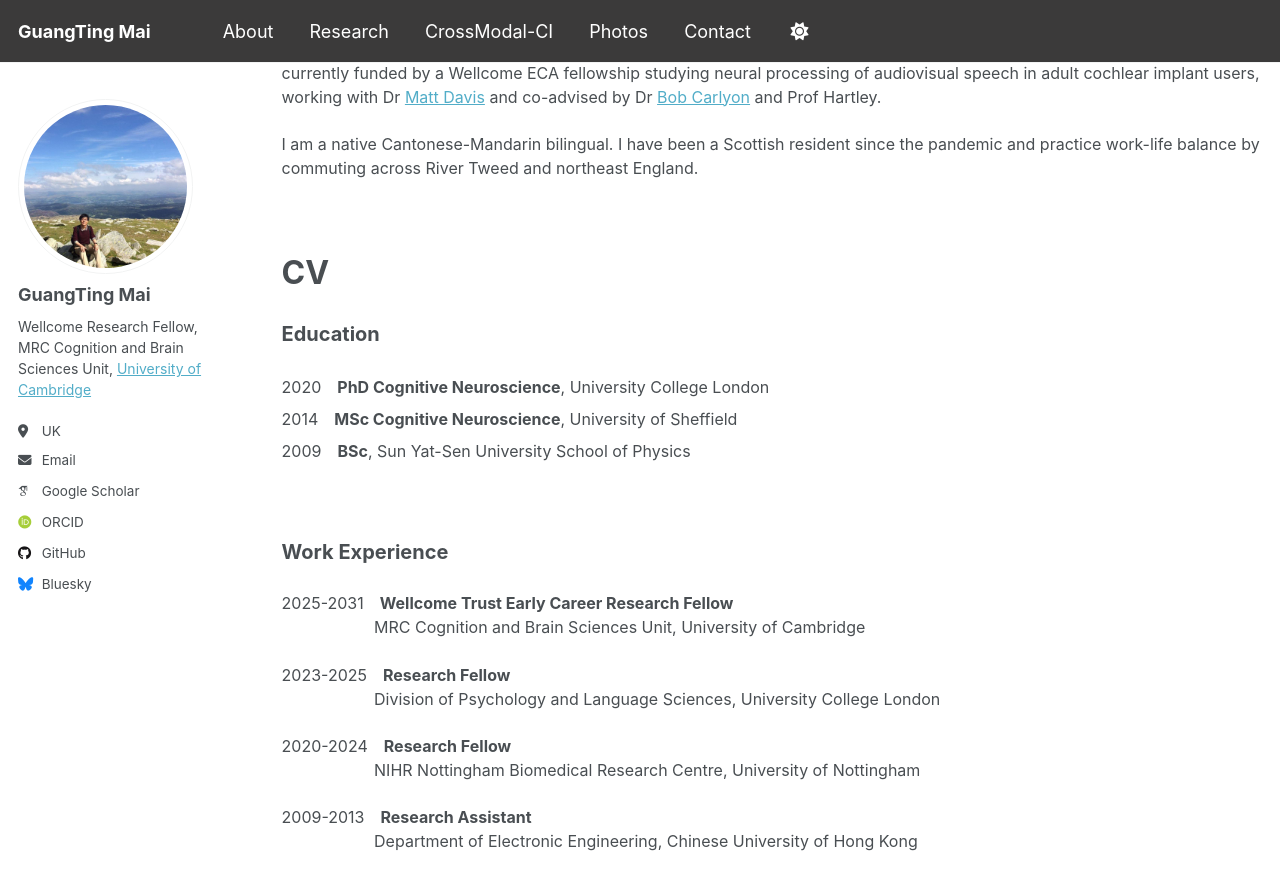
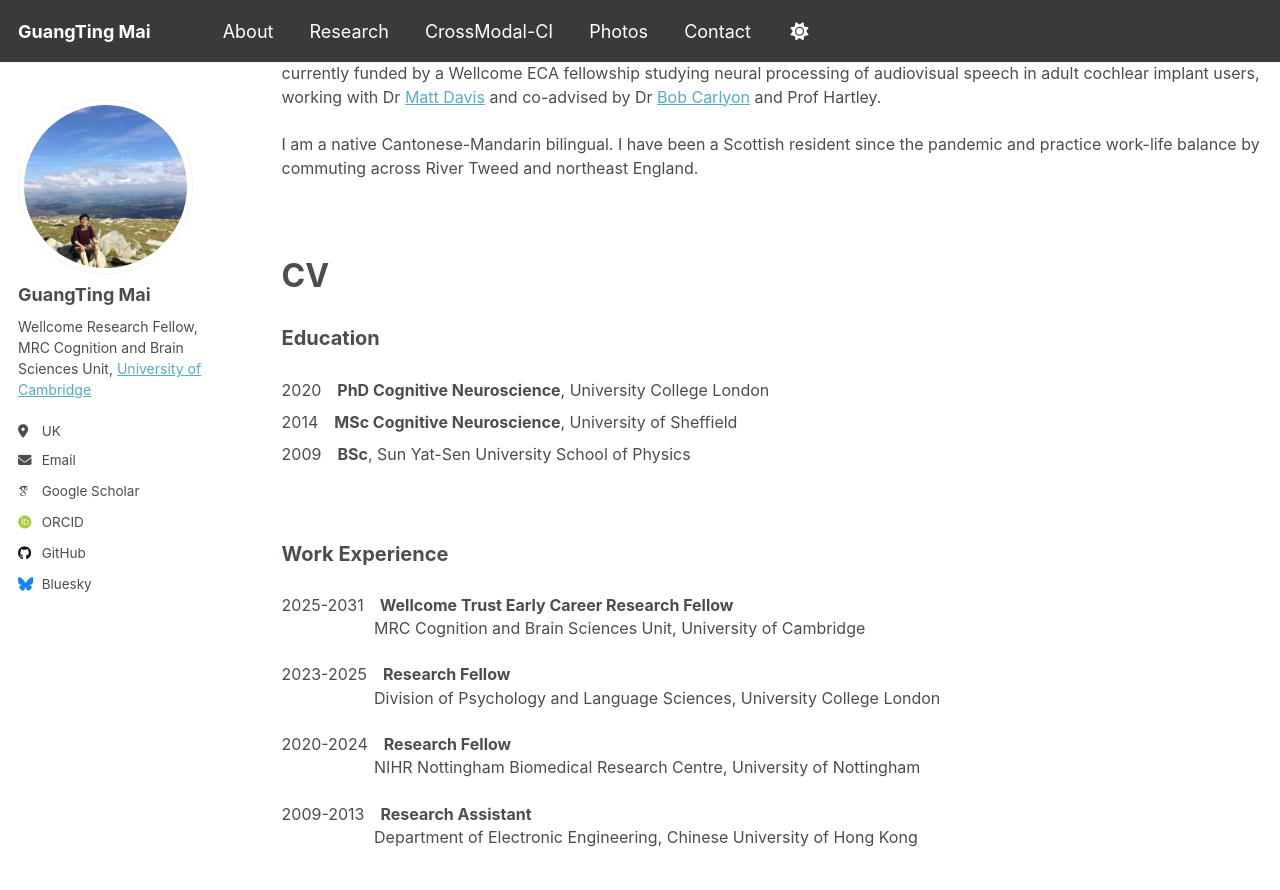
Before and after one commit to guangtingmai/guangtingmai.github.io, a Jekyll site: the page built from _pages/about.html, in a window 1280 px wide and 900 px high, scrolled down 415 px. Shown: the top 890 px of the window. Built offline with Jekyll 4.4.1, drawn with Linux system fonts in a browser that asks for light colours; some web fonts are replaced.

Commit message:
Update about.html

```diff
--- a/_pages/about.html
+++ b/_pages/about.html
@@ -26,8 +26,8 @@ author_profile: true
   Scottish resident since the pandemic and practice work-life balance by commuting across River Tweed and northeast England.</span></p>
 
 <br>
-<p><span style="font-size: 24pt;line-height: 1.5;display: block"><strong>CV</strong></span></p>
-<p><span style="font-size: 15pt;line-height: 1.4;display: block"><strong>Education</strong></span></p>
+<p><span style="font-size: 24pt;line-height: 1.7;display: block"><strong>CV</strong></span></p>
+<p><span style="font-size: 15pt;line-height: 1.2;display: block"><strong>Education</strong></span></p>
 <p>
   <span style="font-size: 12pt;line-height: 2;display: block;">2020&emsp;<strong>PhD Cognitive Neuroscience</strong>, University College London</span>
   <span style="font-size: 12pt;line-height: 2;display: block;">2014&emsp;<strong>MSc Cognitive Neuroscience</strong>, University of Sheffield</span>
@@ -36,19 +36,19 @@ author_profile: true
 <br>
 <p><span style="font-size: 15pt;line-height: 1.6;display: block"><strong>Work Experience</strong></span></p>
 <p>
-  <span style="font-size: 12pt;line-height: 1.5;display: block;">2025-2031&emsp;<strong>Wellcome Trust Early Career Research Fellow</strong></span>
+  <span style="font-size: 12pt;line-height: 1.4;display: block;">2025-2031&emsp;<strong>Wellcome Trust Early Career Research Fellow</strong></span>
   <span style="font-size: 12pt;line-height: 1.5;display: block;">&emsp;&emsp;&emsp;&emsp;&emsp;&ensp;&nbsp;MRC Cognition and Brain Sciences Unit, University of Cambridge</span>
 </p>
 <p>
-  <span style="font-size: 12pt;line-height: 1.5;display: block;">2023-2025&emsp;<strong>Research Fellow</strong>
+  <span style="font-size: 12pt;line-height: 1.4;display: block;">2023-2025&emsp;<strong>Research Fellow</strong>
   <span style="font-size: 12pt;line-height: 1.5;display: block;">&emsp;&emsp;&emsp;&emsp;&emsp;&ensp;&nbsp;Division of Psychology and Language Sciences, University College London</span>
 </p>
 <p>
-  <span style="font-size: 12pt;line-height: 1.5;display: block;">2020-2024&emsp;<strong>Research Fellow</strong>
+  <span style="font-size: 12pt;line-height: 1.4;display: block;">2020-2024&emsp;<strong>Research Fellow</strong>
   <span style="font-size: 12pt;line-height: 1.5;display: block;">&emsp;&emsp;&emsp;&emsp;&emsp;&ensp;&nbsp;NIHR Nottingham Biomedical Research Centre, University of Nottingham</span>
 </p>
 <p>
-  <span style="font-size: 12pt;line-height: 1.5;display: block;">2009-2013&emsp;<strong>Research Assistant</strong>
+  <span style="font-size: 12pt;line-height: 1.4;display: block;">2009-2013&emsp;<strong>Research Assistant</strong>
   <span style="font-size: 12pt;line-height: 1.5;display: block;">&emsp;&emsp;&emsp;&emsp;&emsp;&ensp;&nbsp;Department of Electronic Engineering, Chinese University of Hong Kong</span>
 </p>
 <br>
```
